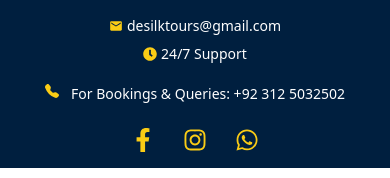
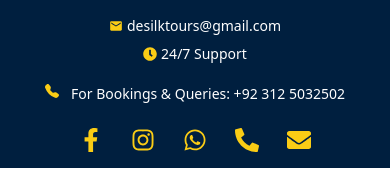
Before and after one commit to hassaan-shafique/De-Silk-Tours, a React (Vite) app: page / in a window 390 px wide. Shown: the top 178 px of the page. Built offline with nearby package versions, Linux system fonts and the light colour scheme.

Commit message:
email and phone

```diff
--- a/src/components/UpHeader.jsx
+++ b/src/components/UpHeader.jsx
@@ -1,5 +1,6 @@
 import { MdEmail } from "react-icons/md";
-import { FaClock, FaFacebookF, FaInstagram, FaWhatsapp } from "react-icons/fa";
+import { FaClock, FaFacebookF, FaInstagram, FaWhatsapp ,FaPhoneAlt,
+  FaEnvelope} from "react-icons/fa";
 import { BsTelephoneFill } from "react-icons/bs";
 
 export default function UpHeader() {
@@ -46,6 +47,15 @@ export default function UpHeader() {
             >
               <FaWhatsapp className="hover:text-white cursor-pointer" />
             </a>
+             {/* Phone */}
+  <a href="tel:+923125032502">
+    <FaPhoneAlt className="hover:text-white cursor-pointer" />
+  </a>
+
+  {/* Email */}
+  <a href="mailto:desilktours@gmail.com">
+    <FaEnvelope className="hover:text-white cursor-pointer" />
+  </a>
           </div>
         </div>
       </div>
```
